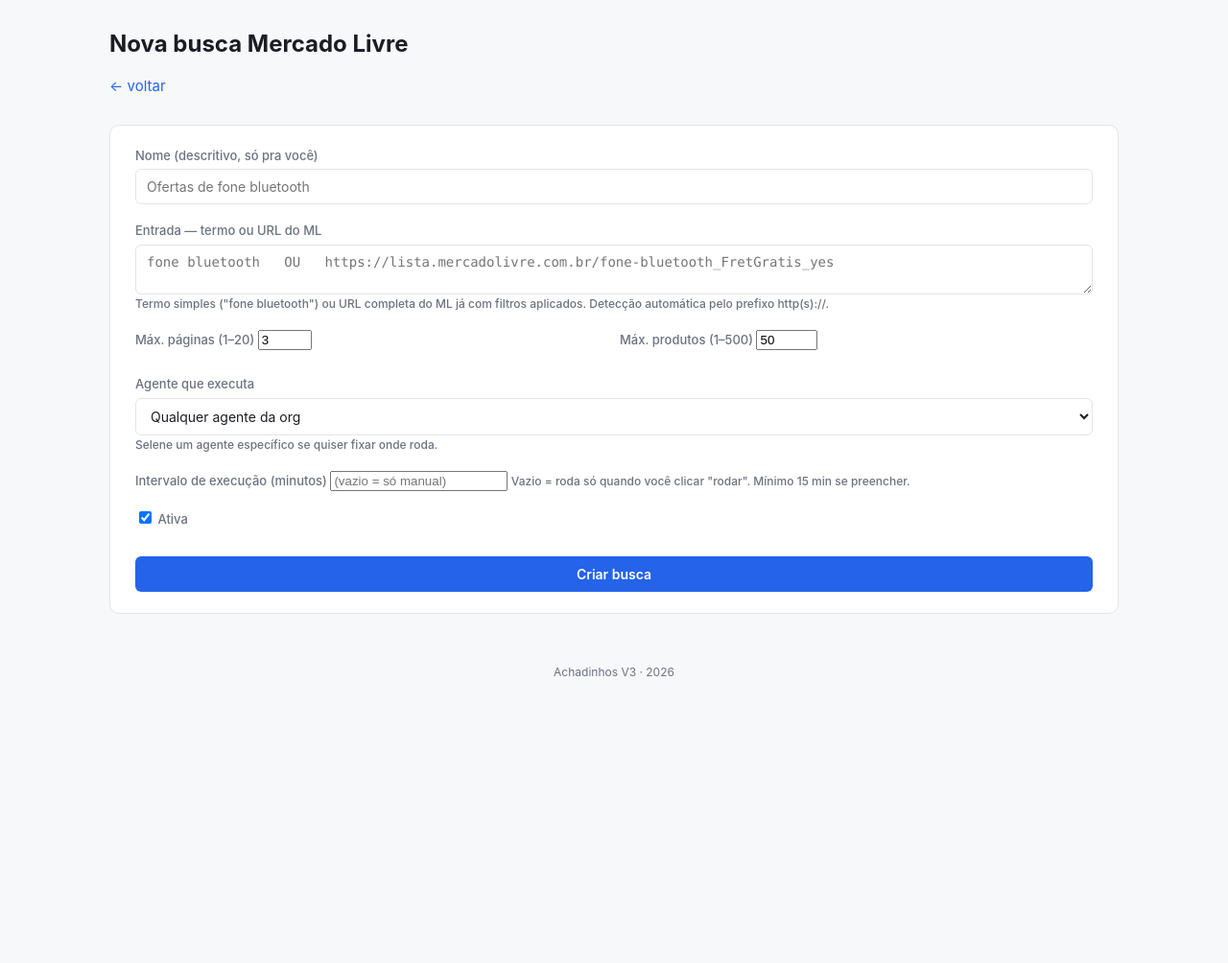
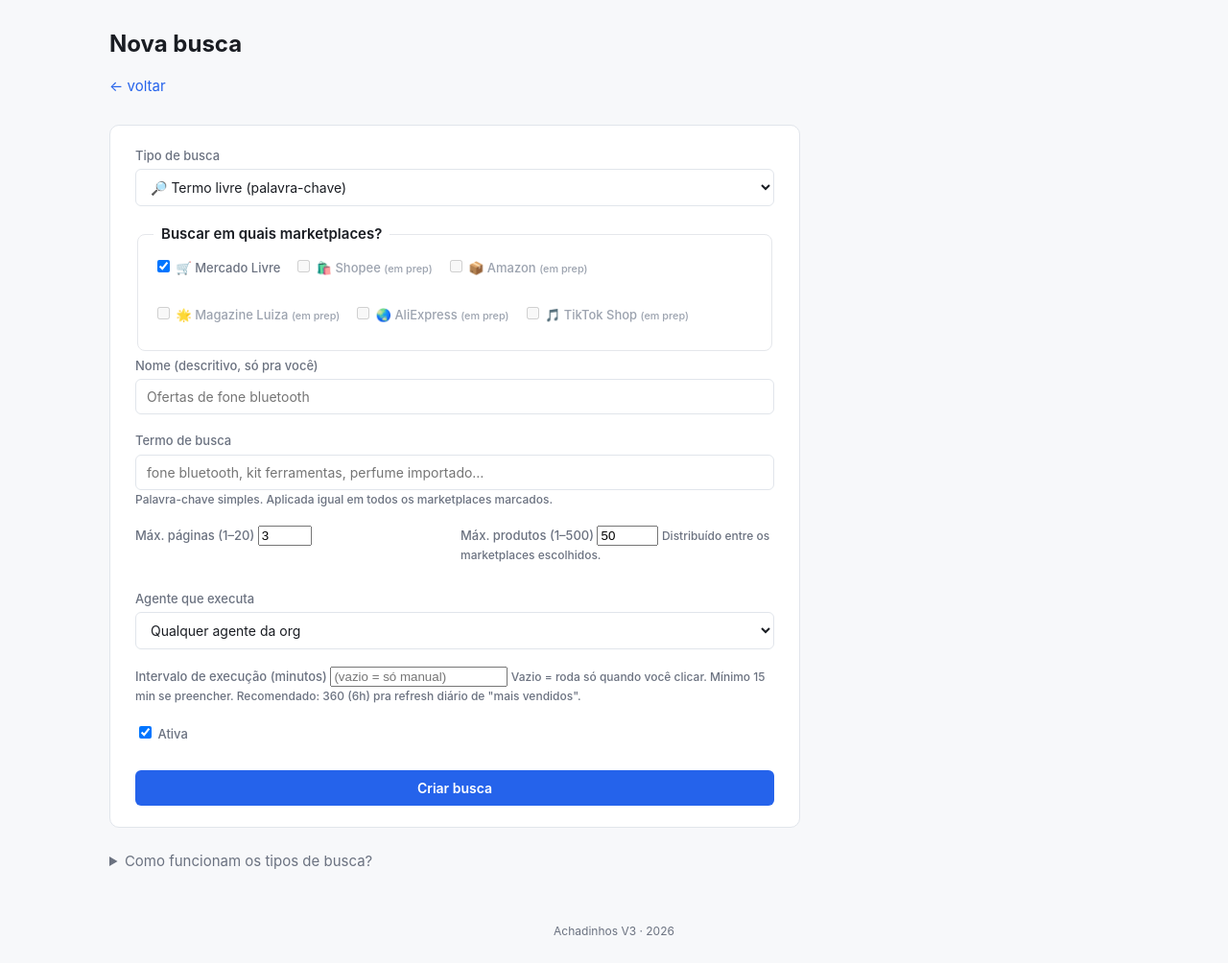
Before and after one commit to silviosvargas/achadinhosv3, a FastAPI app: template app/web/templates/busca_form.html in a window 1280 px wide. Shown: the whole page at 96% size. Before the commit the page ends 705 px from the top, so only its background shows below. Run offline with FastAPI, Linux system fonts and the light colour scheme; the template is opened without the code that fills it, so the values that code supplies are empty; parts of the project's set-up code (start-up, migrations or seed data) failed here and were passed over.

Commit message:
feat(buscas): Fase 16.1 — UI multi-marketplace + tipos de busca
UI nova /buscas/nova (template busca_form.html reescrito):
- Dropdown "Tipo de busca": termo_livre / por_url / mais_vendidos /
  melhor_comissao / em_alta
- Fieldset "Marketplaces" com 6 checkboxes (ML, Shopee, Amazon, Magalu,
  AliExpress, TikTok). Só ML está marcado como suportado; outros
  aparecem desabilitados com label "(em prep)" — Fase 16.5+.
- Campos dinâmicos via JS:
  - termo_livre → mostra input "termo"
  - por_url → mostra input "URL do produto"
  - automáticos → esconde ambos (scraper decide)
- max_paginas escondido quando por_url (1 produto só).
- Texto explicativo em <details> sobre cada tipo.

Backend route POST /buscas/nova:
- Aceita `tipo`, `marketplaces[]`, `termo`, `url_produto` em vez de
  `entrada` único.
- Valida tipo + marketplaces suportados.
- Converte pra entrada single-string compatível com schema atual:
  - termo_livre → entrada = termo
  - por_url → entrada = URL
  - automáticos → entrada = "[tipo]" (agente reconhece)
- Helper _render_busca_form_erro pra exibir mensagens inline.

Schema (migration 0010):
- buscas_ml.tipo VARCHAR(30) default 'termo_livre'
- buscas_ml.marketplaces VARCHAR(200) default '["ml"]' (JSON array)
- Buscas legacy (sem tipo) ficam com 'termo_livre' + ML.

Payload da tarefa BUSCAR_MERCADO_LIVRE agora inclui `tipo` e
`marketplaces` (lista parseada). Agente atual ignora esses campos e
cai no comportamento termo_livre (compatibilidade); próximos commits
da Fase 16 implementam os scrapers por tipo.

Próximo: Fase 16.3 (agente: mais_vendidos com 8 categorias ML hardcoded
portadas da V2) + Fase 16.4 (por_url: 1 produto específico).

Co-Authored-By: Claude Opus 4.7 (1M context) <noreply@anthropic.com>

```diff
--- a/app/web/routes.py
+++ b/app/web/routes.py
@@ -1536,19 +1536,77 @@ async def nova_busca_form(
     )
 
 
+_TIPOS_BUSCA_VALIDOS = {
+    "termo_livre", "por_url", "mais_vendidos", "melhor_comissao", "em_alta",
+}
+_MARKETPLACES_SUPORTADOS = {"ml"}  # Fase 16.1: só ML por enquanto. Outros: stub.
+
+
 @router.post("/buscas/nova", response_class=HTMLResponse)
 async def criar_busca_form(
     request: Request,
-    nome:    str = Form(...),
-    entrada: str = Form(...),
+    nome:         str = Form(...),
+    tipo:         str = Form(default="termo_livre"),
+    marketplaces: list[str] = Form(default=[]),
+    termo:        str = Form(default=""),
+    url_produto:  str = Form(default=""),
     max_paginas:  int = Form(default=3),
     max_produtos: int = Form(default=50),
-    agente_id: str = Form(default=""),
+    agente_id:    str = Form(default=""),
     intervalo_minutos: str = Form(default=""),
-    ativo: str = Form(default=""),
-    user: Usuario = Depends(exigir_login),
-    db: AsyncSession = Depends(get_db_async),
-):
+    ativo:        str = Form(default=""),
+    user: Usuario = Depends(exigir_login),
+    db: AsyncSession = Depends(get_db_async),
+):
+    """Cria busca (Fase 16: multi-marketplace + tipos de busca).
+
+    Tipos suportados:
+    - termo_livre   → varre páginas de resultado por palavra-chave
+    - por_url       → 1 produto específico (busca personalizada)
+    - mais_vendidos → URLs hardcoded de "best sellers" por categoria
+    - melhor_comissao, em_alta → roadmap (cria a busca mas devolve aviso)
+    """
+    import json
+    from app.web.routes import _render_busca_form_erro  # forward ref
+
+    # Validação de tipo
+    tipo = (tipo or "").strip().lower()
+    if tipo not in _TIPOS_BUSCA_VALIDOS:
+        return await _render_busca_form_erro(
+            request, db, user, f"Tipo '{tipo}' inválido.",
+        )
+
+    # Marketplaces: filtra suportados (Fase 16.1 só ML está funcional)
+    marketplaces_pedidos = [m for m in marketplaces if m]
+    marketplaces_validos = [m for m in marketplaces_pedidos if m in _MARKETPLACES_SUPORTADOS]
+    if not marketplaces_validos:
+        return await _render_busca_form_erro(
+            request, db, user,
+            "Selecione pelo menos um marketplace suportado. "
+            "Por enquanto apenas Mercado Livre tem scraper ativo; outros "
+            "marketplaces ficam na próxima fase.",
+        )
+
+    # Por enquanto entrada compatível com schema antigo: termo OU URL.
+    # Pra tipo "termo_livre" usa o termo; pra "por_url" usa a URL; pros
+    # automáticos (mais_vendidos/melhor_comissao/em_alta), entrada vira o
+    # próprio nome do tipo (scraper decide o que fazer).
+    if tipo == "termo_livre":
+        entrada = (termo or "").strip()
+        if not entrada:
+            return await _render_busca_form_erro(
+                request, db, user, "Termo de busca obrigatório.",
+            )
+    elif tipo == "por_url":
+        entrada = (url_produto or "").strip()
+        if not entrada or not entrada.startswith(("http://", "https://")):
+            return await _render_busca_form_erro(
+                request, db, user, "URL do produto inválida (precisa começar com http(s)://).",
+            )
+    else:
+        # Automáticos não precisam de entrada do user
+        entrada = f"[{tipo}]"
+
     # Parse agente_id
     aid: int | None = None
     if agente_id.strip():
@@ -1574,8 +1632,10 @@ async def criar_busca_form(
         criado_por_usuario_id=user.id,
         agente_id=aid,
         nome=nome.strip()[:150],
-        entrada=entrada.strip()[:2000],
-        max_paginas=max(1, min(20, max_paginas)),
+        entrada=entrada[:2000],
+        tipo=tipo,
+        marketplaces=json.dumps(marketplaces_validos),
+        max_paginas=max(1, min(20, max_paginas)) if tipo != "por_url" else 1,
         max_produtos=max(1, min(500, max_produtos)),
         intervalo_minutos=intervalo,
         ativo=bool(ativo),
@@ -1584,6 +1644,20 @@ async def criar_busca_form(
     db.add(nova)
     await db.commit()
     return RedirectResponse(url="/buscas?mensagem=Busca+criada", status_code=302)
+
+
+async def _render_busca_form_erro(
+    request: Request, db: AsyncSession, user: Usuario, msg: str,
+):
+    """Re-renderiza /buscas/nova com mensagem de erro."""
+    agentes = list((await db.execute(
+        select(Agente).where(Agente.org_id == user.org_id).order_by(Agente.id)
+    )).scalars().all())
+    return templates.TemplateResponse(
+        request, "busca_form.html",
+        {"user": user, "agentes": agentes, "erro": msg},
+        status_code=400,
+    )
 
 
 @router.post("/buscas/{busca_id}/rodar", response_class=HTMLResponse)
--- a/app/web/templates/busca_form.html
+++ b/app/web/templates/busca_form.html
@@ -1,44 +1,96 @@
 {% extends "base.html" %}
-{% block titulo %}Nova busca ML{% endblock %}
+{% block titulo %}Nova busca{% endblock %}
 {% block conteudo %}
 
 <header class="page-header">
-  <h1>Nova busca Mercado Livre</h1>
+  <h1>Nova busca</h1>
   <p class="muted"><a href="/buscas">← voltar</a></p>
 </header>
 
 {% if erro %}
-<div class="alerta alerta-erro">{{ erro }}</div>
+<div class="alerta alerta-erro" style="margin-bottom:12px;">{{ erro }}</div>
 {% endif %}
 
-<form method="post" action="/buscas/nova" class="form-vertical">
+<form method="post" action="/buscas/nova" class="form-vertical" style="max-width:720px;">
+
+  {# ── Tipo de busca ─────────────────────────────────────────── #}
+  <label>
+    Tipo de busca
+    <select name="tipo" id="tipo" required onchange="atualizarCampos()">
+      <option value="termo_livre">🔎 Termo livre (palavra-chave)</option>
+      <option value="por_url">🔗 Por URL/link de produto (busca personalizada)</option>
+      <option value="mais_vendidos">📈 Mais vendidos por categoria</option>
+      <option value="melhor_comissao">💰 Melhor comissão</option>
+      <option value="em_alta">🔥 Produtos em alta</option>
+    </select>
+  </label>
+
+  {# ── Marketplaces ──────────────────────────────────────────── #}
+  <fieldset style="border:1px solid #e5e7eb; border-radius:8px; padding:12px 16px;">
+    <legend style="padding:0 8px; font-weight:600;">Buscar em quais marketplaces?</legend>
+    <div style="display:flex; flex-wrap:wrap; gap:14px;">
+      {% set _marketplaces = [
+        ('ml', 'Mercado Livre', '🛒', true),
+        ('shopee', 'Shopee', '🛍️', false),
+        ('amazon', 'Amazon', '📦', false),
+        ('magalu', 'Magazine Luiza', '🌟', false),
+        ('aliexpress', 'AliExpress', '🌏', false),
+        ('tiktok', 'TikTok Shop', '🎵', false),
+      ] %}
+      {% for slug, nome, icone, suportado in _marketplaces %}
+      <label class="check-inline" style="cursor:pointer;
+             {% if not suportado %}color:#9ca3af;{% endif %}"
+             title="{% if not suportado %}Em desenvolvimento — disponível em breve{% endif %}">
+        <input type="checkbox" name="marketplaces" value="{{ slug }}"
+               {% if slug == 'ml' %}checked{% endif %}
+               {% if not suportado %}disabled{% endif %}>
+        {{ icone }} {{ nome }}
+        {% if not suportado %}<small>(em prep)</small>{% endif %}
+      </label>
+      {% endfor %}
+    </div>
+  </fieldset>
+
+  {# ── Nome descritivo ──────────────────────────────────────── #}
   <label>
     Nome (descritivo, só pra você)
     <input type="text" name="nome" required maxlength="150"
            placeholder="Ofertas de fone bluetooth">
   </label>
 
-  <label>
-    Entrada — termo ou URL do ML
-    <textarea name="entrada" required rows="2"
-              placeholder="fone bluetooth   OU   https://lista.mercadolivre.com.br/fone-bluetooth_FretGratis_yes"></textarea>
+  {# ── Campo dinâmico: termo livre ──────────────────────────── #}
+  <label id="campo-termo">
+    Termo de busca
+    <input type="text" name="termo" maxlength="200"
+           placeholder="fone bluetooth, kit ferramentas, perfume importado…">
+    <span class="muted small">Palavra-chave simples. Aplicada igual em todos os marketplaces marcados.</span>
+  </label>
+
+  {# ── Campo dinâmico: URL/link ─────────────────────────────── #}
+  <label id="campo-url" style="display:none;">
+    URL do produto (link copiado do marketplace)
+    <input type="url" name="url_produto" maxlength="2000"
+           placeholder="https://www.mercadolivre.com.br/iphone-17...">
     <span class="muted small">
-      Termo simples ("fone bluetooth") ou URL completa do ML já com filtros aplicados.
-      Detecção automática pelo prefixo http(s)://.
+      Cola UM link de produto. Sistema detecta marketplace pelo domínio,
+      extrai dados e gera o link de afiliado na hora.
     </span>
   </label>
 
+  {# ── Limites ─────────────────────────────────────────────── #}
   <div class="form-row">
-    <label>
+    <label id="campo-max-paginas">
       Máx. páginas (1–20)
       <input type="number" name="max_paginas" value="3" min="1" max="20">
     </label>
     <label>
       Máx. produtos (1–500)
       <input type="number" name="max_produtos" value="50" min="1" max="500">
+      <span class="muted small">Distribuído entre os marketplaces escolhidos.</span>
     </label>
   </div>
 
+  {# ── Agente + agendamento ─────────────────────────────────── #}
   <label>
     Agente que executa
     <select name="agente_id">
@@ -49,14 +101,15 @@
         </option>
       {% endfor %}
     </select>
-    <span class="muted small">Selene um agente específico se quiser fixar onde roda.</span>
   </label>
 
   <label>
     Intervalo de execução (minutos)
-    <input type="number" name="intervalo_minutos" min="15" placeholder="(vazio = só manual)">
+    <input type="number" name="intervalo_minutos" min="15"
+           placeholder="(vazio = só manual)">
     <span class="muted small">
-      Vazio = roda só quando você clicar "rodar". Mínimo 15 min se preencher.
+      Vazio = roda só quando você clicar. Mínimo 15 min se preencher.
+      Recomendado: 360 (6h) pra refresh diário de "mais vendidos".
     </span>
   </label>
 
@@ -67,4 +120,49 @@
   <button type="submit" class="btn btn-primario">Criar busca</button>
 </form>
 
+{# Texto explicativo abaixo #}
+<details style="margin-top:24px;">
+  <summary style="cursor:pointer; color:#6b7280;">Como funcionam os tipos de busca?</summary>
+  <div class="muted small" style="margin-top:8px; max-width:680px;">
+    <ul>
+      <li><strong>Termo livre</strong>: você dá uma palavra-chave, o agente
+        varre páginas de resultado de cada marketplace marcado.</li>
+      <li><strong>Por URL/link</strong>: cola um link de produto específico
+        (de qualquer marketplace suportado). Sistema gera o link de afiliado
+        e salva como produto privado seu.</li>
+      <li><strong>Mais vendidos por categoria</strong>: agente abre as páginas
+        "best sellers" do marketplace (ML tem 8 categorias hardcoded, Amazon 10).</li>
+      <li><strong>Melhor comissão</strong>: agente filtra por comissão alta
+        (Shopee tem API; ML/Amazon usam aproximação por categoria).</li>
+      <li><strong>Produtos em alta</strong>: tendências, lançamentos. Em prep.</li>
+    </ul>
+    <p>Cada busca <strong>atualiza</strong> produtos que já existem (preço,
+    disponibilidade, comissão), além de criar os novos. Use intervalo de
+    execução pra manter catálogo fresco automaticamente.</p>
+  </div>
+</details>
+
+<script>
+// Mostra/esconde campos dinâmicos baseado no tipo de busca selecionado.
+function atualizarCampos() {
+  const tipo = document.getElementById('tipo').value;
+  const campoTermo = document.getElementById('campo-termo');
+  const campoUrl = document.getElementById('campo-url');
+  const campoMaxPaginas = document.getElementById('campo-max-paginas');
+
+  // Termo só pra "termo_livre"
+  campoTermo.style.display = (tipo === 'termo_livre') ? '' : 'none';
+  // URL só pra "por_url"
+  campoUrl.style.display = (tipo === 'por_url') ? '' : 'none';
+  // Por URL é 1 produto só, não tem páginas
+  campoMaxPaginas.style.display = (tipo === 'por_url') ? 'none' : '';
+
+  // Ajusta required
+  campoTermo.querySelector('input').required = (tipo === 'termo_livre');
+  campoUrl.querySelector('input').required = (tipo === 'por_url');
+}
+// Inicializa no load
+atualizarCampos();
+</script>
+
 {% endblock %}
```
Also changed, not shown: alembic/versions/0010_busca_tipo_marketplaces.py (added, +47 -0 lines), app/models/busca.py (+6 -1 lines), app/services/busca_service.py (+12 -0 lines).
